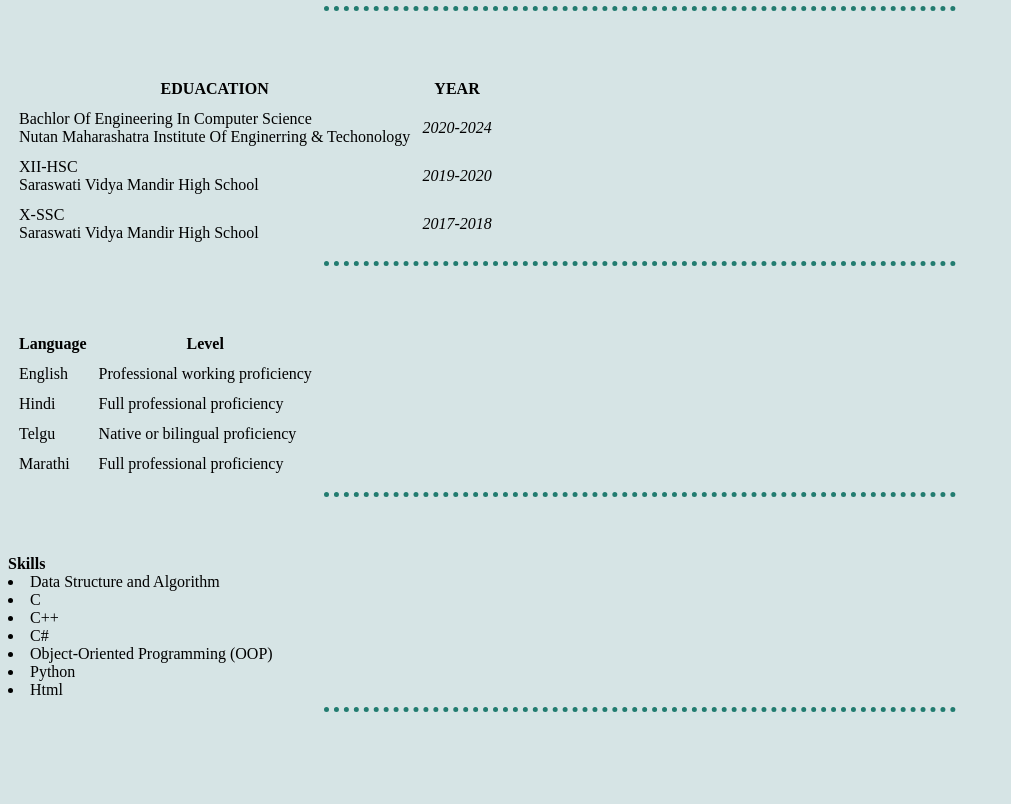
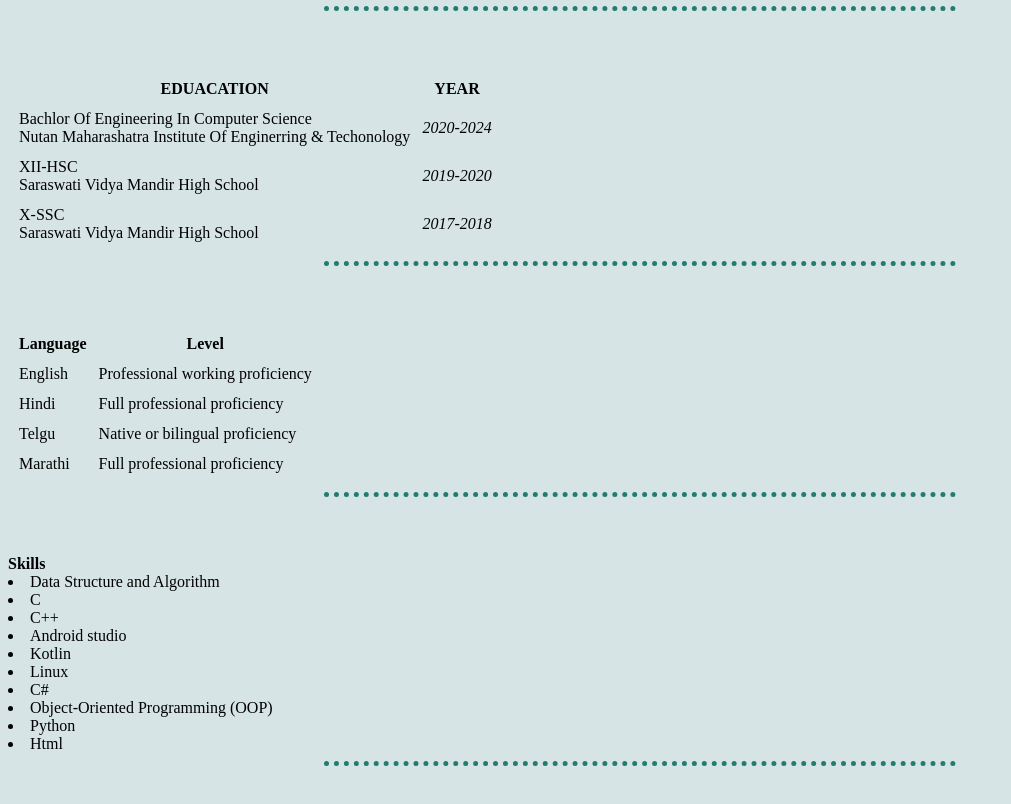
Before and after one commit to Shiv1919/CV, a plain HTML site: page index.html in a window 1280 px wide. Shown: the part 262-1066 px from the top of the page, without its empty margins (0-1011 px from the left). Before the commit the page ends 1032 px from the top, so only its background shows below. Drawn offline with Linux system fonts and the light colour scheme.

Commit message:
Update index.html

```diff
--- a/index.html
+++ b/index.html
@@ -53,6 +53,9 @@
     <li>Data Structure and Algorithm</li>
     <li>C</li>
     <li>C++</li>
+    <li>Android studio</li>
+    <li>Kotlin</li>
+    <li>Linux</li>
     <li>C#</li>
     <li>Object-Oriented Programming (OOP)</li>
     <li>Python</li>
```
